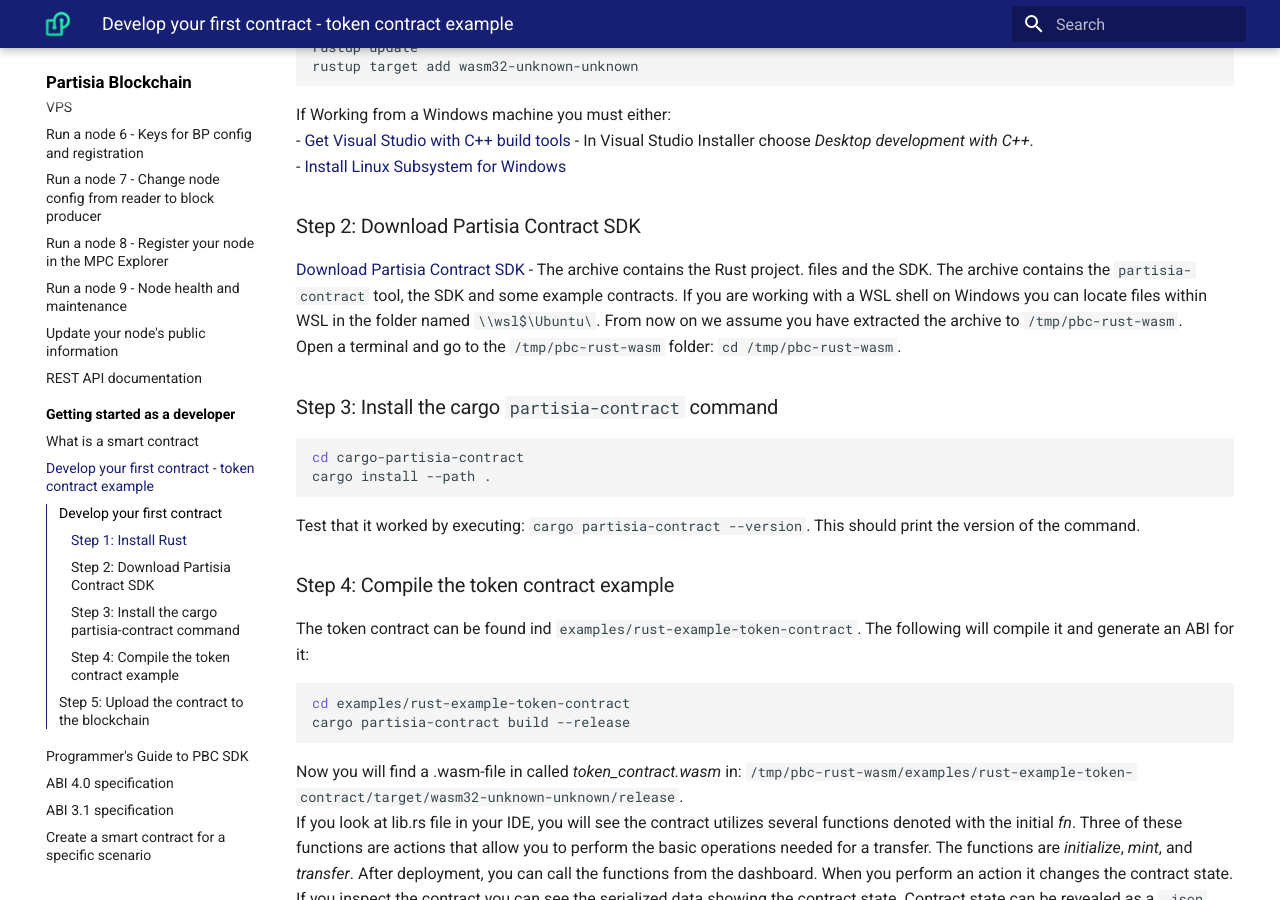
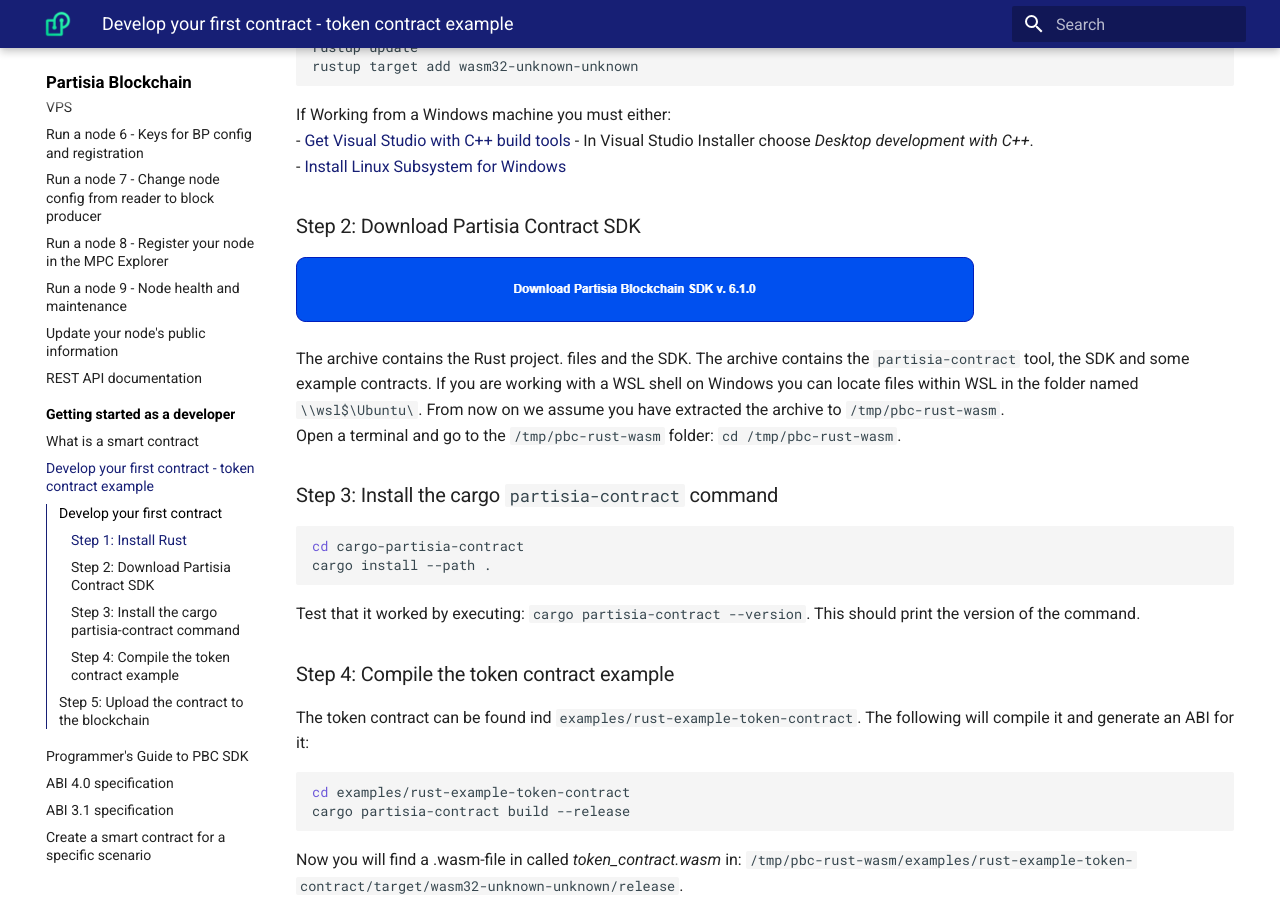
Before and after one commit to 0xSero/partisia-docs, an MkDocs documentation site: the page built from docs/token-contract.md, in a window 1280 px wide and 900 px high, scrolled down 358 px. Built offline with MkDocs 1.6.1 and Material for MkDocs 9.7.7, drawn with Linux system fonts in a browser that asks for light colours; a script that is not in the unit is left out.

Commit message:
Download Button

```diff
--- a/docs/token-contract.md
+++ b/docs/token-contract.md
@@ -15,7 +15,9 @@
 
 ### Step 2: Download Partisia Contract SDK
 
-[Download Partisia Contract SDK](LINK_TO_RUST_CONTRACT_SDK) - The archive contains the Rust project.
+[![button](Download.png)](LINK_TO_RUST_CONTRACT_SDK)
+
+The archive contains the Rust project.
 files and the SDK. The archive contains the `partisia-contract` tool, the SDK and some example contracts.
 If you are working with a WSL shell on Windows you can locate files within WSL in the folder named `\\wsl$\Ubuntu\`.
 From now on we assume you have extracted the archive to `/tmp/pbc-rust-wasm`.
```
Also changed, not shown: docs/Download.png (added).
